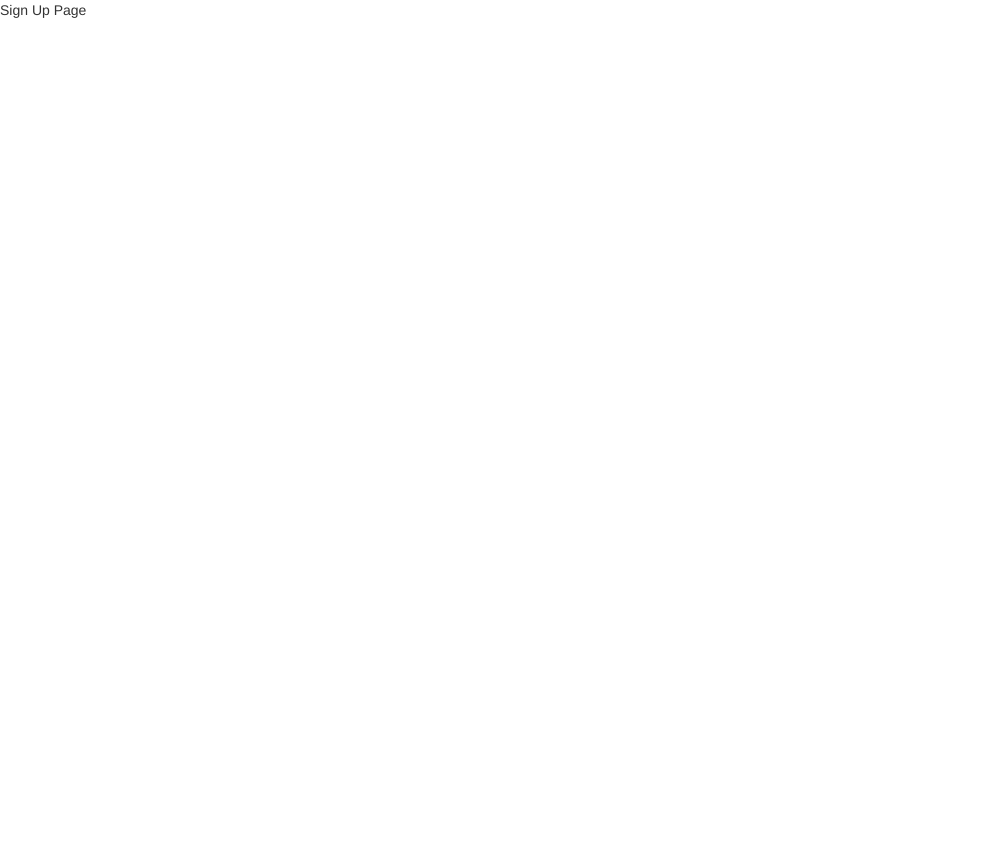
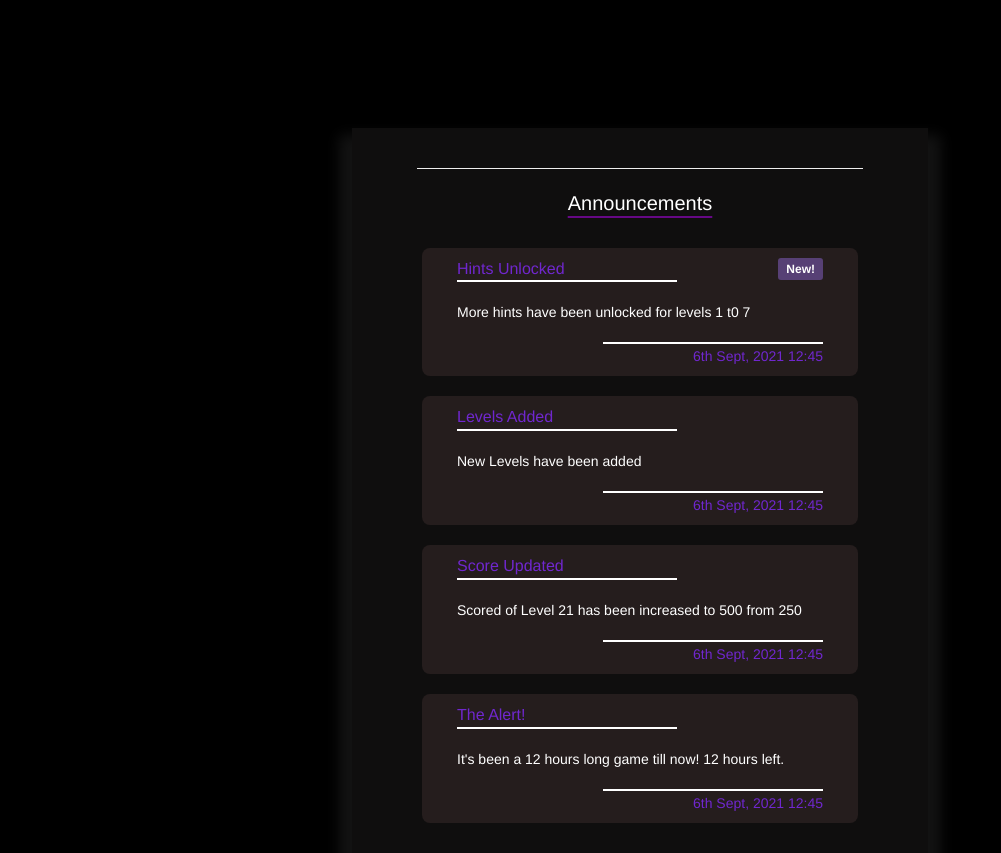
Before and after one commit to Parthiv-M/smoked-v3, a React (Create React App) app in the folder client/: page / in a window 1280 px wide. Shown: the whole page, without its empty margins (0-1001 px from the left). Before the commit the page ends 800 px from the top, so only its background shows below. Built offline with nearby package versions, Linux system fonts and the light colour scheme.

Commit message:
Initial commit

```diff
--- a/client/src/App.css
+++ b/client/src/App.css
@@ -0,0 +1,83 @@
+*{
+    margin: 0;
+    padding: 0;
+    box-sizing: border-box;
+}
+.fheading{
+    text-underline-offset:6px;
+    text-decoration:underline #660885 2px;
+    /* display:grid; */
+    /* align-items:center; */
+    /* grid-template-columns: 1fr max-content 1fr; */
+    /* grid-column-gap: 1.2rem; */
+
+}
+
+body{
+    background-color:black;
+}
+
+.container{
+    margin-top: 10%;
+    background-color:#0F0E0E;
+    padding: 10px 70px;
+    width: 45%;
+    box-shadow:0 20px 13px 13px rgb(19, 19, 19) ;
+    color: white;
+
+
+}
+
+.boxes{
+    background-color: #251D1D ;
+    width: 100%;
+    padding: 0px 40px;
+    margin-bottom: 20px;
+    border-radius: 8px;
+    color: white
+}
+
+.row{
+    padding: 10px;
+}
+
+
+.head{
+    color:#7027CE;
+    font-size: medium;
+    /* border-bottom: 1px solid white ; */
+
+
+
+}
+
+
+.line1{
+    border-bottom: 2px solid #FFFFFF;
+    width: 60%;
+}
+
+.line2{
+    border-bottom: 2px solid #FFFFFF;
+    width: 60%;
+    margin-left: 40%;
+    margin-bottom: 2px;
+}
+
+.date{
+    color:#7027CE;
+}
+
+.heading{
+    padding-bottom: 20px;
+}
+
+.badge{
+    float: right;
+    padding-left: 8px;
+    padding-top: 5px;
+    padding-bottom: 5px;
+    padding-right: 8px;
+    border-radius: 3px;
+    background-color: #574075;
+}
--- a/client/src/App.js
+++ b/client/src/App.js
@@ -3,7 +3,8 @@ import { BrowserRouter as Router, Route, Switch } from "react-router-dom";
 import routes from './config/routes';
 import AppRoute from "./AppRoutes";
 import { SmokedProvider } from './context';
-import Dummy from "./components/Dummy"
+import Announcements from "./components/Announcements"
+import { Scrollbars } from 'react-custom-scrollbars'
 
 var __html = require("./pages/entry.html");
 var template = { __html: __html };
@@ -17,7 +18,7 @@ function App() {
             <Route exact path="/game/firstone">
               <span dangerouslySetInnerHTML={template}></span>
             </Route>
-            <Route exact path="/dummy" component={Dummy}></Route>
+            <Route exact path="/Announcements" component={Announcements}></Route>
             {
               routes.map((route) => (
                 <AppRoute
@@ -31,7 +32,11 @@ function App() {
           </Switch>
         </Router>
       </SmokedProvider>
-    </div>
+
+      <Announcements >     </Announcements>
+
+
+    </div >
   );
 }
 
--- /dev/null
+++ b/client/src/components/Announcements.js
@@ -0,0 +1,114 @@
+import React from "react";
+import '../App.css';
+// import '../styles'
+
+
+import { Scrollbars } from 'react-custom-scrollbars'
+
+
+
+const Announcements = () => {
+    return (
+
+        <div id="announcement">
+
+            <div className="container ">
+
+
+                <div className="row heading ">
+                    <hr />
+                    <div className=" fheading  col text-center "> <ul style={{ color: "#7027CE" }, { fontSize: "20px" }}> Announcements</ul> </div>
+                </div>
+
+                <div className="boxes">
+
+                    <div className="row text-left" >
+                        <div className="head col text-left" >Hints Unlocked  <span className="badge  me-auto">New!</span></div>
+                        <div className="line1"></div>
+                    </div>
+
+
+
+                    <div className="row text-left">
+                        <div className="col">More hints have been unlocked for levels 1 t0 7</div>
+                    </div>
+
+                    <div className="row text-right">
+                        <div className="line2"></div>
+                        <div className="col date ">6th Sept, 2021   12:45</div>
+                    </div>
+
+                </div>
+
+
+
+                <div className="boxes">
+
+                    <div className="head row text-left" >
+                        <div className="col text-left">Levels Added</div>
+                        <div className="line1"></div>
+                    </div>
+
+
+                    <div className="row text-left">
+                        <div className="col">New Levels have been added</div>
+                    </div>
+
+                    <   div className="row text-right">
+                        <div className="line2"></div>
+                        <div className="col date">6th Sept, 2021   12:45</div>
+                    </div>
+
+                </div>
+
+
+
+
+                <div className="boxes">
+
+                    <div className="head row text-left" >
+                        <div className="col text-left">Score Updated</div>
+                        <div className="line1"></div>
+                    </div>
+
+                    <div className="row text-left">
+                        <div className="col">Scored of Level 21 has been increased to 500 from 250</div>
+                    </div>
+
+                    <   div className="row text-right">
+                        <div className="line2"></div>
+                        <div className="col date">6th Sept, 2021   12:45</div>
+                    </div>
+
+                </div>
+
+
+
+
+
+                <div className="boxes">
+
+                    <div className="head row text-left" >
+                        <div className="col text-left">The Alert!</div>
+                        <div className="line1"></div>
+                    </div>
+
+                    <div className="row text-left">
+                        <div className="col">It's been a 12 hours long game till now! 12 hours left.</div>
+                    </div>
+
+                    <   div className="row text-right">
+                        <div className="line2"></div>
+                        <div className="col date">6th Sept, 2021   12:45</div>
+                    </div>
+
+                </div>
+
+            </div>
+
+
+        </div >
+    );
+}
+
+export default Announcements;
--- a/client/src/components/Dummy.js
+++ /dev/null
@@ -1,9 +0,0 @@
-import React from "react";
-
-const Dummy = () => {
-    return (
-        <div>Dummy here</div>
-    );
-}
-
-export default Dummy;
--- a/client/src/pages/SignUp.js
+++ b/client/src/pages/SignUp.js
@@ -2,7 +2,8 @@ import React from "react";
 
 const SignUpPage = () => {
     return (
-        <div>Sign Up Page</div>
+        // <div>Sign Up Page</div>
+        <div></div>
     );
 }
 
```
Also changed, not shown: package.json (+4 -3 lines), 1 other file (tests, documents, lock files or other folders).
